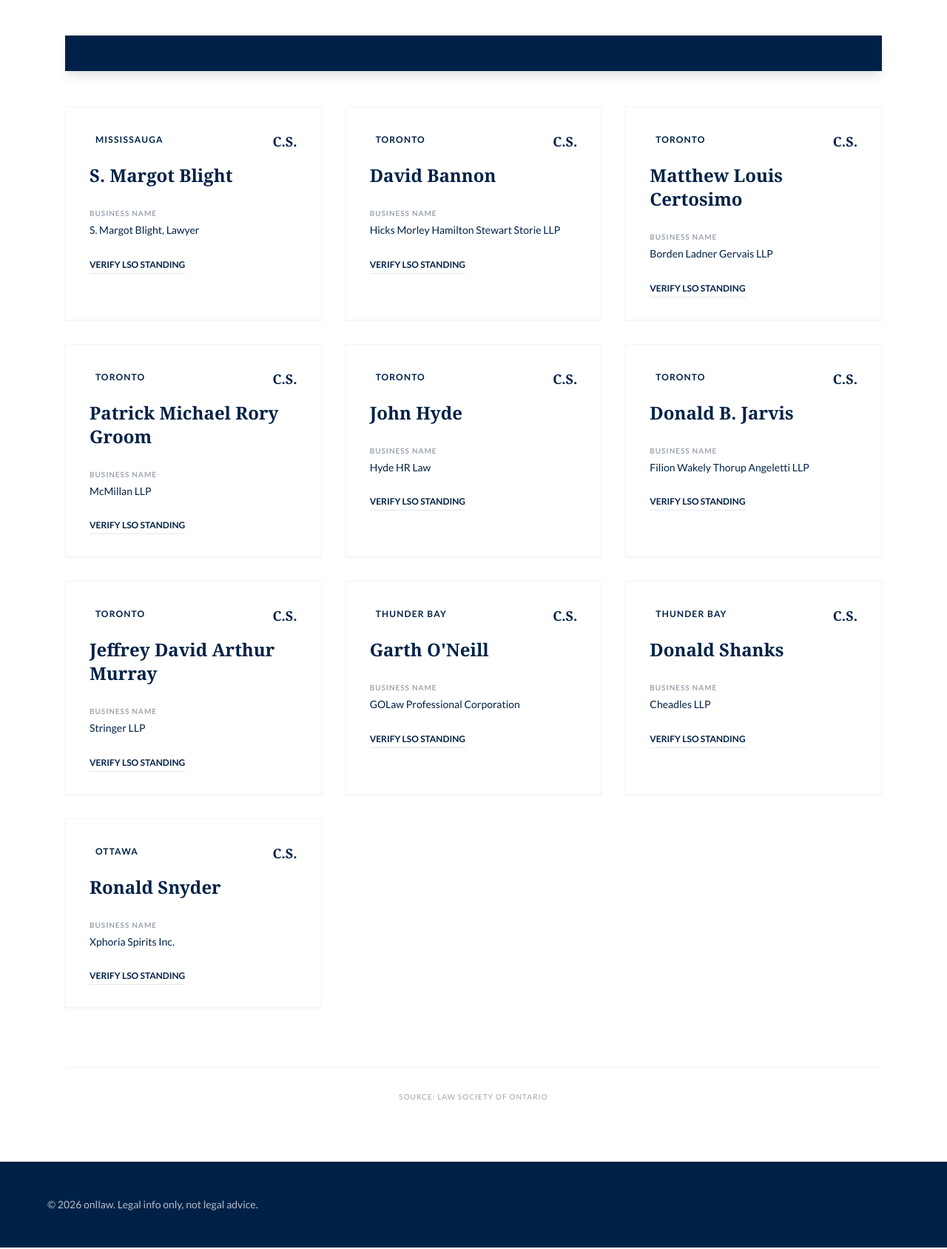
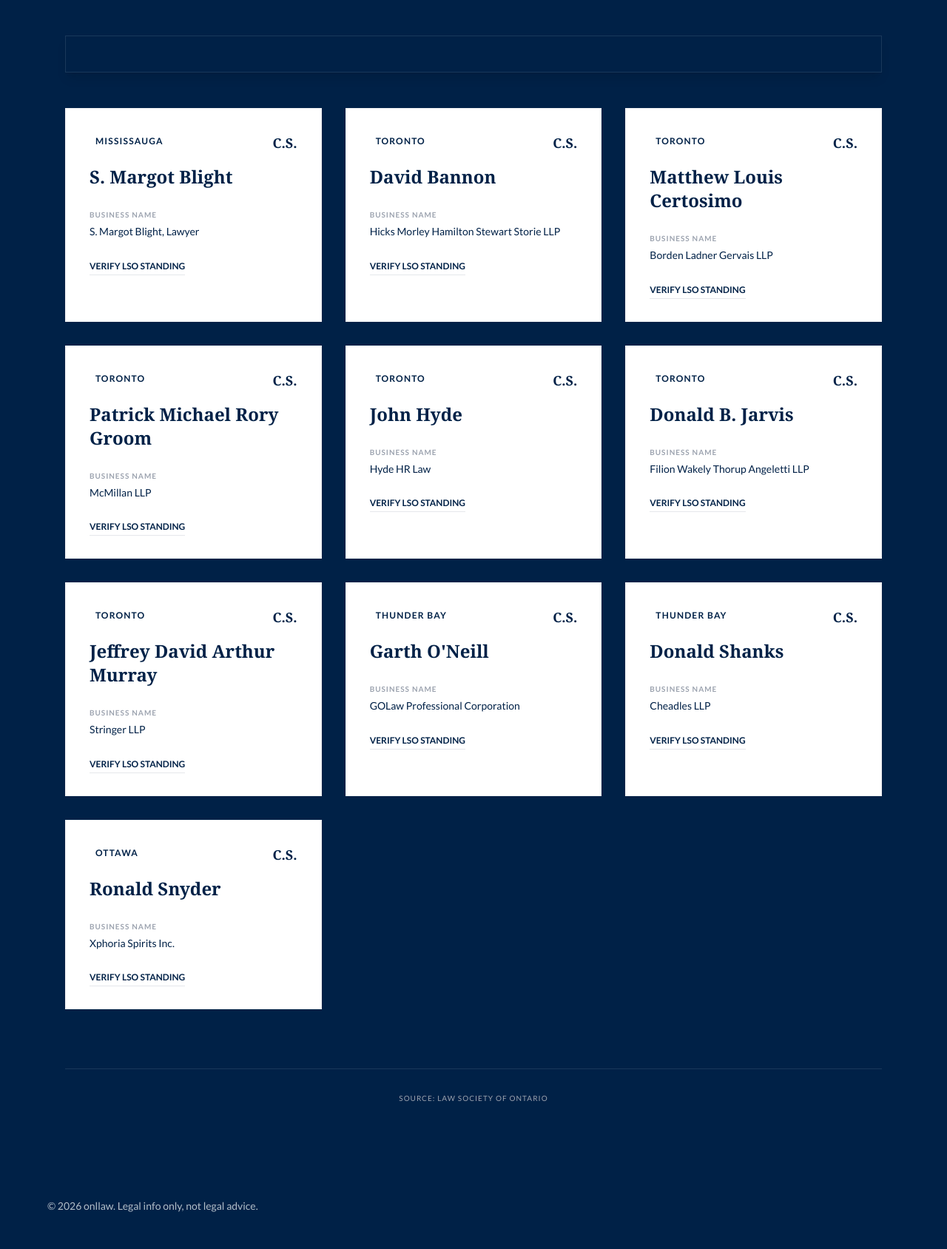
Before and after one commit to edimaudo/onllaw, a FastAPI app: page /api/lawyers in a window 1280 px wide. Shown: the part 257-1945 px from the top of the page at 74% size. Run offline with FastAPI, Linux system fonts and the light colour scheme; some libraries are stand-ins or nearby versions; some web fonts are replaced.

Commit message:
Update lawyers.html

```diff
--- a/templates/lawyers.html
+++ b/templates/lawyers.html
@@ -1,7 +1,8 @@
 {% extends "base.html" %}
 
 {% block content %}
-<header class="bg-navy text-white py-12 px-6 border-b-4 border-gold">
+<div class="bg-[#002147] min-h-screen">
+    <header class="bg-[#002147] text-white py-12 px-6 border-b-4 border-gold">
         <div class="max-w-6xl mx-auto">
             <h1 class="text-4xl font-serif font-bold mb-2 uppercase tracking-tight">Legal Directory</h1>
             <p class="text-lg text-gray-300 font-light italic"> Law Society of Ontario (LSO) Certified Specialists in Labour and Employment Law</p>
@@ -9,7 +10,7 @@
     </header>
 
     <main class="max-w-6xl mx-auto py-12 px-6">
-    <div class="mb-12 p-6 bg-navy text-white flex items-start space-x-4 shadow-lg">
+        <div class="mb-12 p-6 bg-[#002147] text-white flex items-start space-x-4 shadow-lg border border-white/10">
             <span class="text-3xl"></span>
         </div>
 
@@ -37,8 +38,9 @@
             {% endfor %}
         </div>
 
-    <footer class="mt-20 py-8 border-t border-gray-100 text-center text-gray-400 text-[10px] uppercase tracking-widest">
+        <footer class="mt-20 py-8 border-t border-white/10 text-center text-gray-400 text-[10px] uppercase tracking-widest">
             Source: Law Society of Ontario
         </footer>
     </main>
+</div>
 {% endblock %}
```
Lines whose indentation alone changed are shown as unchanged.
